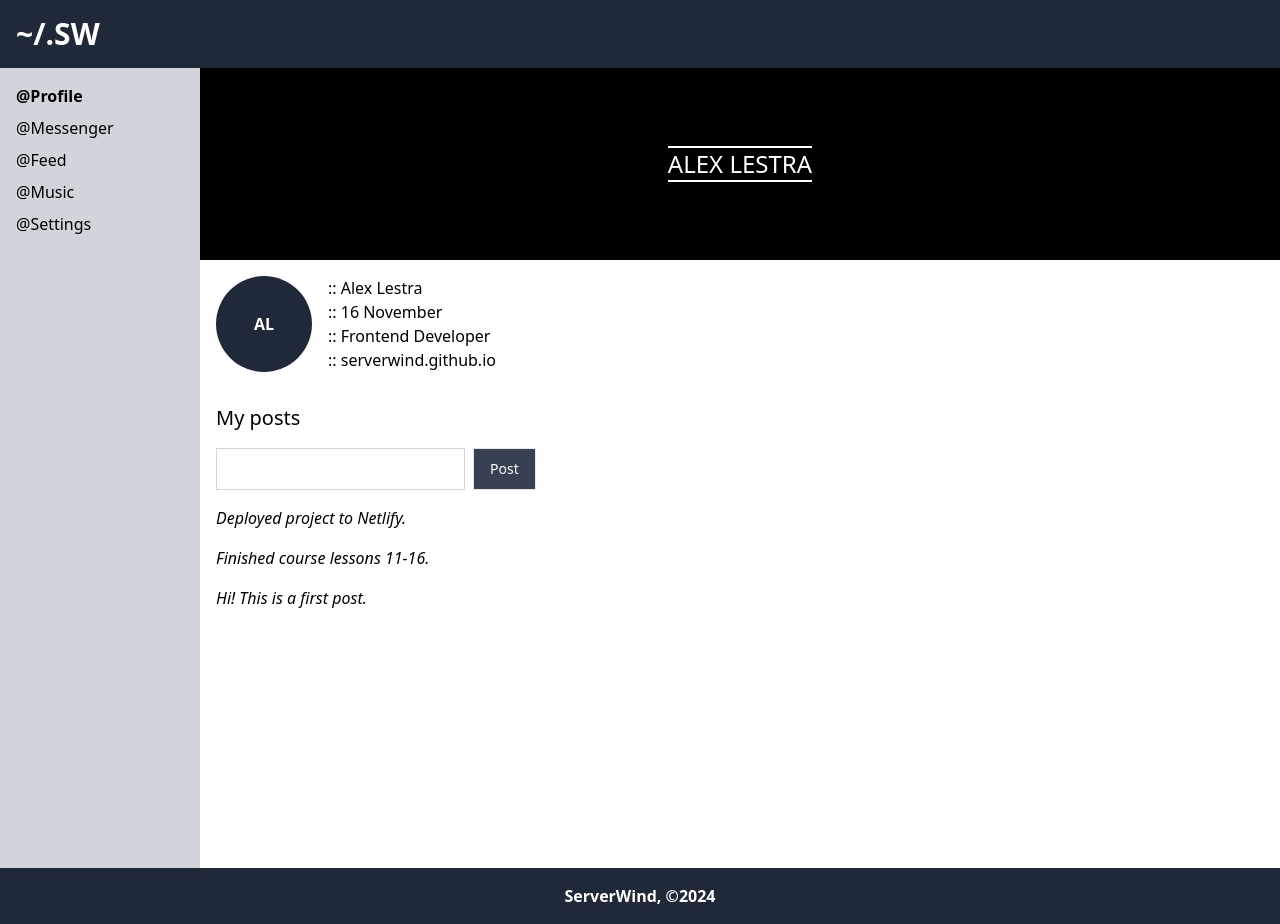
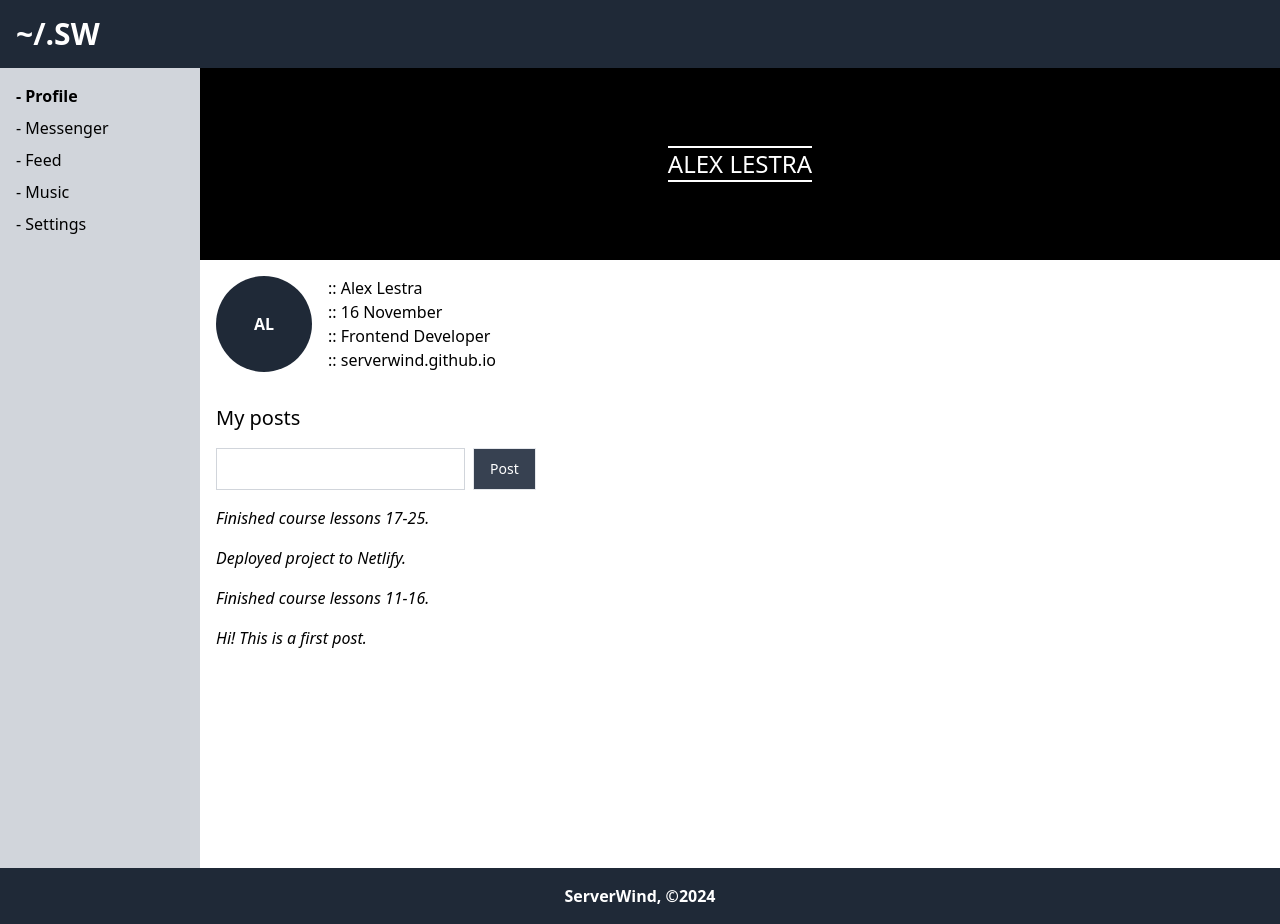
Before and after one commit to serverwind/social-react, a React (Vite) app: page /profile in a window 1280 px wide. Built offline with nearby package versions, Linux system fonts and the light colour scheme.

Commit message:
Refactored Messenger.jsx, Links.jsx, Posts.jsx using .map function

```diff
--- a/src/components/Messenger/Messenger.jsx
+++ b/src/components/Messenger/Messenger.jsx
@@ -2,20 +2,32 @@ import { User } from "./User/User";
 import { Message } from "./Message/Message";
 
 function Messenger() {
+  const users = [
+    { name: "Emily", id: "1" },
+    { name: "Jimmy", id: "2" },
+    { name: "Sally", id: "3" },
+    { name: "Maria", id: "4" },
+    { name: "Tommy", id: "5" },
+  ];
+
+  const messages = [
+    { message: "Hello, how are you?", id: "1" },
+    { message: "Thanks!", id: "2" },
+  ];
+
   return (
     <section className="grid grid-cols-[200px_1fr]">
       <div className="bg-gray-200 p-4">
         <ul className="flex flex-col gap-2">
-          <User chat="/messenger/1" name="Emily" />
-          <User chat="/messenger/2" name="Jimmy" />
-          <User chat="/messenger/3" name="Sally" />
-          <User chat="/messenger/4" name="Maria" />
-          <User chat="/messenger/5" name="Tommy" />
+          {users.map((user) => (
+            <User key={user.id} name={user.name} chat={`/messenger/${user.id}`} />
+          ))}
         </ul>
       </div>
       <div className="bg-gray-100 p-4">
-        <Message message="Hello, how are you?" />
-        <Message message="Thanks!" />
+        {messages.map((message) => (
+          <Message key={message.id} message={message.message} />
+        ))}
       </div>
     </section>
   );
--- a/src/components/Navigation/Links/Links.jsx
+++ b/src/components/Navigation/Links/Links.jsx
@@ -2,13 +2,19 @@ import s from "../Navigation.module.css";
 import { Link } from "./Link/Link";
 
 function Links() {
+  const data = [
+    { link: "/profile", name: "- Profile" },
+    { link: "/messenger", name: "- Messenger" },
+    { link: "/feed", name: "- Feed" },
+    { link: "/music", name: "- Music" },
+    { link: "/settings", name: "- Settings" },
+  ];
+
   return (
     <ul className="flex flex-col gap-2">
-      <Link active={ links => links.isActive ? s.active : "" } link="/profile" name="@Profile" />
-      <Link active={ links => links.isActive ? s.active : "" } link="/messenger" name="@Messenger" />
-      <Link active={ links => links.isActive ? s.active : "" } link="/feed" name="@Feed" />
-      <Link active={ links => links.isActive ? s.active : "" } link="/music" name="@Music" />
-      <Link active={ links => links.isActive ? s.active : "" } link="/settings" name="@Settings" />
+      {data.map((link, index) => (
+        <Link key={index} link={link.link} name={link.name} active={(links) => (links.isActive ? s.active : "")} />
+      ))}
     </ul>
   );
 }
--- a/src/components/Profile/Posts/Posts.jsx
+++ b/src/components/Profile/Posts/Posts.jsx
@@ -1,21 +1,23 @@
 import { Post } from "./Post/Post";
 
 function Posts() {
+  const data = [{ message: "Finished course lessons 17-25." }, { message: "Deployed project to Netlify." }, { message: "Finished course lessons 11-16." }, { message: "Hi! This is a first post." }];
+
   return (
     <div className="p-4">
       <h2 className="text-xl mb-4">My posts</h2>
       <div className="flex gap-2 mb-4">
-      <input className="border border-gray-300 p-2" type="text" />
-      <button className="border bg-gray-700 py-2 px-4 text-white text-sm">Post</button>
+        <input className="border border-gray-300 p-2" type="text" />
+        <button className="border bg-gray-700 py-2 px-4 text-white text-sm">Post</button>
       </div>
 
       <div>
-        <Post message={"Deployed project to Netlify."} />
-        <Post message={"Finished course lessons 11-16."} />
-        <Post message={"Hi! This is a first post."} />
+        {data.map((post, index) => (
+          <Post key={index} message={post.message} />
+        ))}
       </div>
     </div>
-  )
+  );
 }
 
 export { Posts };
```
